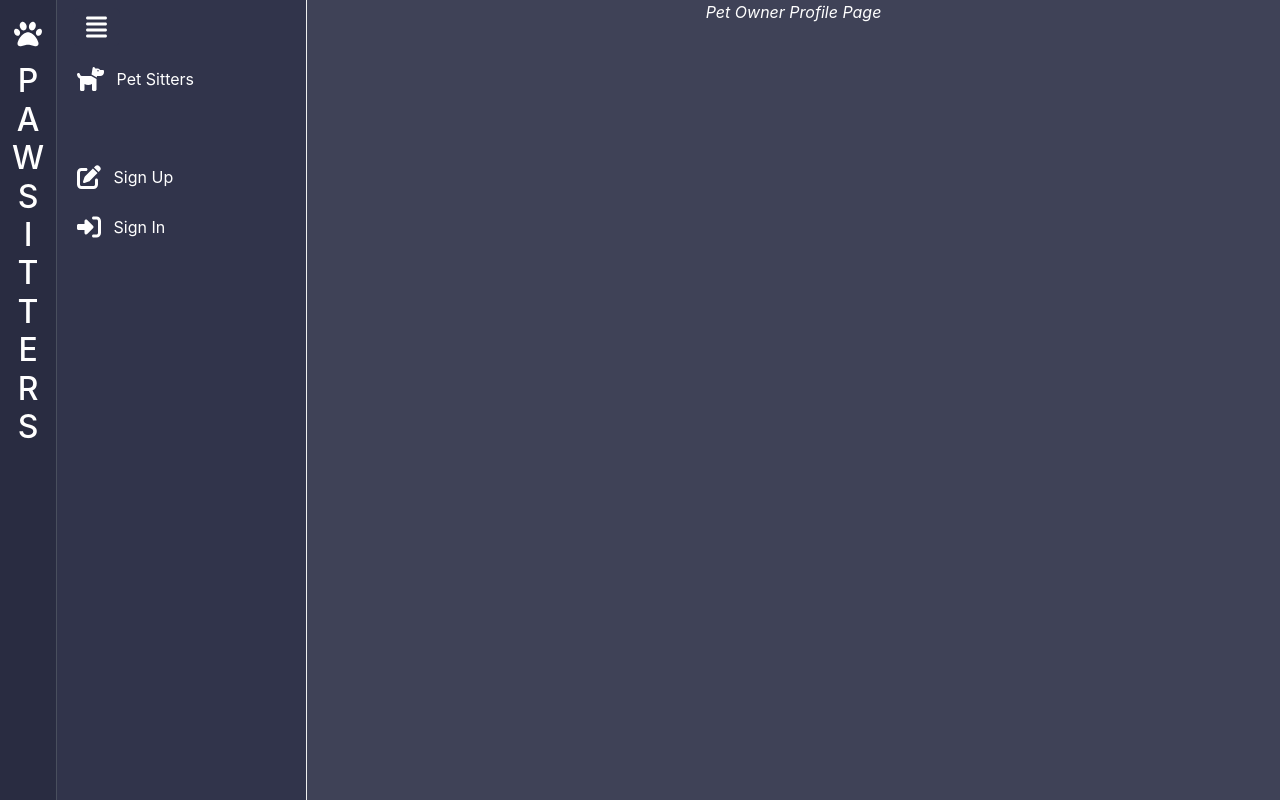
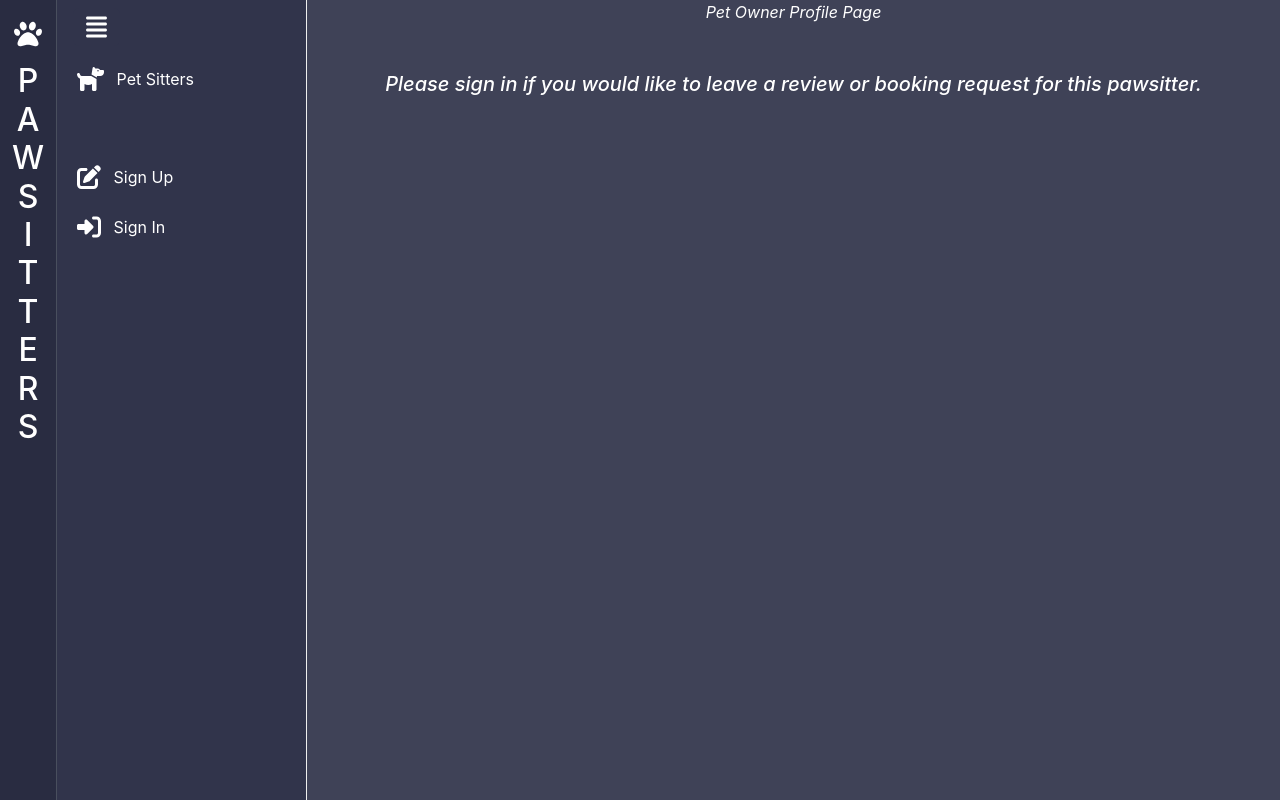
Before and after one commit to angel-zh/react-pawsitters, a React (Create React App) app: page /petowners in a window 1280 px wide. Built offline with nearby package versions, Linux system fonts and the light colour scheme.

Commit message:
create works on django side

```diff
--- a/src/api/petOwner.js
+++ b/src/api/petOwner.js
@@ -2,13 +2,13 @@ import apiUrl from '../apiConfig'
 import axios from 'axios'
 
 // CREATE a pet owner - token require
-export const petOwnerCreate = (data, user) => {
+export const petOwnerCreate = (data, user ) => {
 	return axios({
 		method: 'POST',
 		url: apiUrl + '/petowners/',
-		// data: {
-		// 	pet_owner: data,
-		// },
+		data: {
+			pet_owner: data,
+		},
 		headers: {
 			Authorization: `Token ${user.token}`,
 		},
--- a/src/components/pet_owner/PetOwnerShow.js
+++ b/src/components/pet_owner/PetOwnerShow.js
@@ -116,7 +116,32 @@ const PetOwnerShow = ({ user, msgAlert }) => {
                 triggerRefresh={() => setUpdated(prev => !prev)}
                 handleClose={() => setEditModalShow(false)}
             />
-
+         {
+                user
+                    ?
+                    <>
+                        <h5>please create account</h5>
+                        {/* This is one way to show the Booking request */}
+                        {/* <Container style={{ width: '40rem' }}>
+                            <BookingCreate
+                                user={user}
+                                petSitter={petSitter}
+                                msgAlert={msgAlert}
+                                triggerRefresh={() => setUpdated(prev => !prev)}
+                            />
+                        </Container> */}
+                        {/* <Container style={{ width: '40rem' }}>
+                            <ReviewCreate
+                                user={user}
+                                petSitter={petSitter}
+                                msgAlert={msgAlert}
+                                triggerRefresh={() => setUpdated(prev => !prev)}
+                            />
+                        </Container> */}
+                    </>
+                    :
+                    <h5 className='text-center'><i>Please sign in if you would like to leave a review or booking request for this pawsitter.</i></h5>
+            }
      </div>
     )
 }
```
